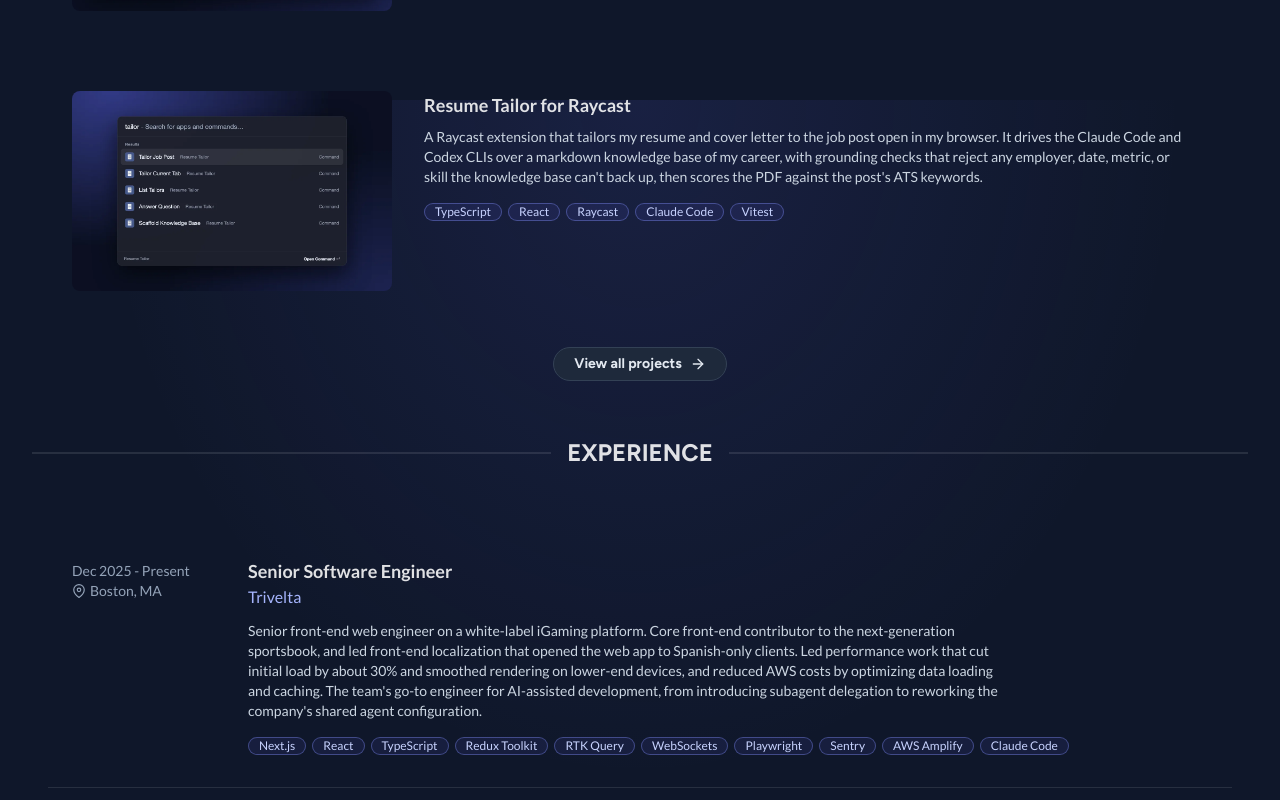
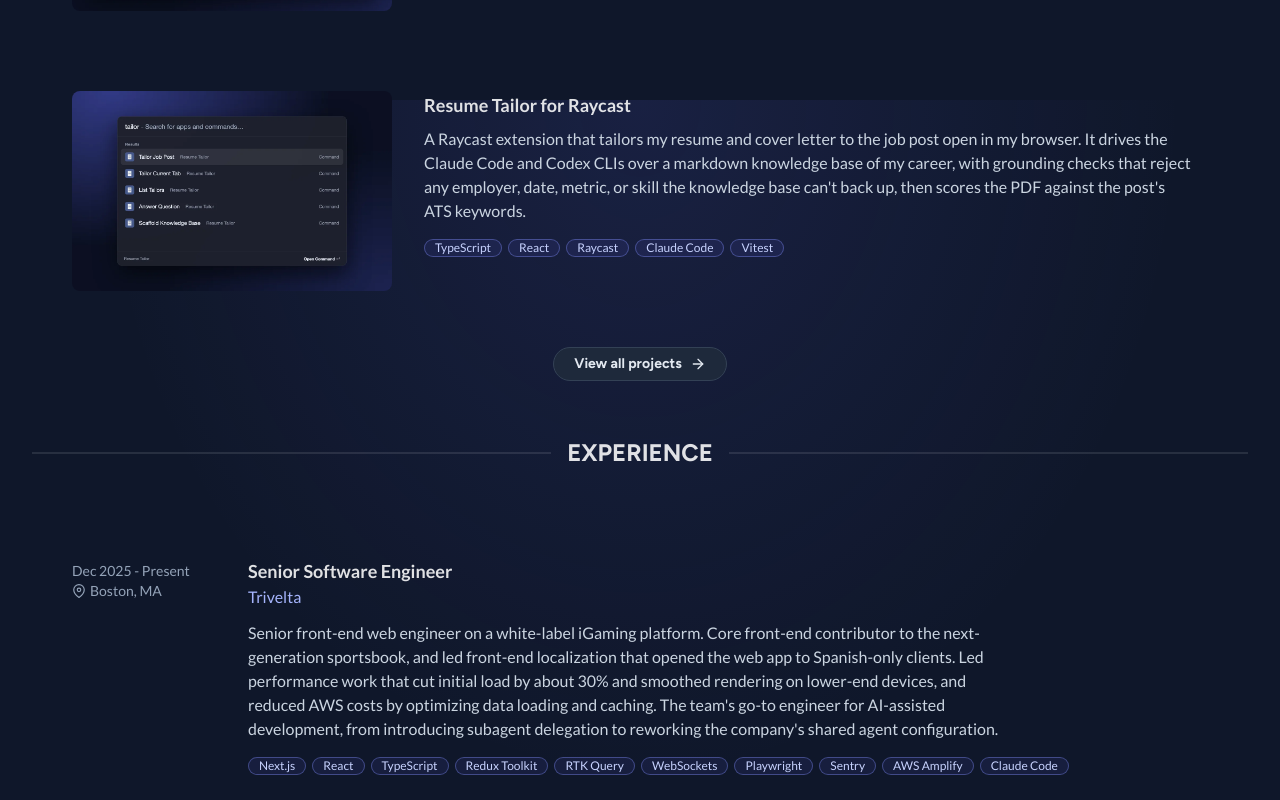
Before and after one commit to aventide/alexstaples.dev, a React (Vite) app: page / in a window 1280 px wide. Shown: the part 1500-2300 px from the top of the page. Built offline with nearby package versions, Linux system fonts and the light colour scheme; no server answers.

Commit message:
style: raise job and project descriptions from 14px to 16px
Descriptions were text-sm everywhere, which read small next to the 18px home bio. 16px at every width keeps them readable without making the long resume entries heavy on desktop. Dates, tags, and links stay at text-sm as secondary text.

```diff
--- a/src/components/Job.jsx
+++ b/src/components/Job.jsx
@@ -29,7 +29,7 @@
 					</p>
 				)}
 			</div>
-			<p className="mt-3 sm:col-span-2 xl:col-span-1 xl:col-start-2 xl:max-w-3xl text-sm text-slate-300">
+			<p className="mt-3 sm:col-span-2 xl:col-span-1 xl:col-start-2 xl:max-w-3xl text-base text-slate-300">
 				{summary}
 			</p>
 			<div className="mt-4 sm:col-span-2 xl:col-span-1 xl:col-start-2">
--- a/src/components/Project.jsx
+++ b/src/components/Project.jsx
@@ -55,7 +55,7 @@
 			)}
 			<p className={`${layer} ${textColumn} text-lg font-bold`}>{name}</p>
 			<p
-				className={`${layer} ${textColumn} mt-2 xl:max-w-3xl text-sm text-slate-300`}
+				className={`${layer} ${textColumn} mt-2 xl:max-w-3xl text-base text-slate-300`}
 			>
 				{description}
 			</p>
```
